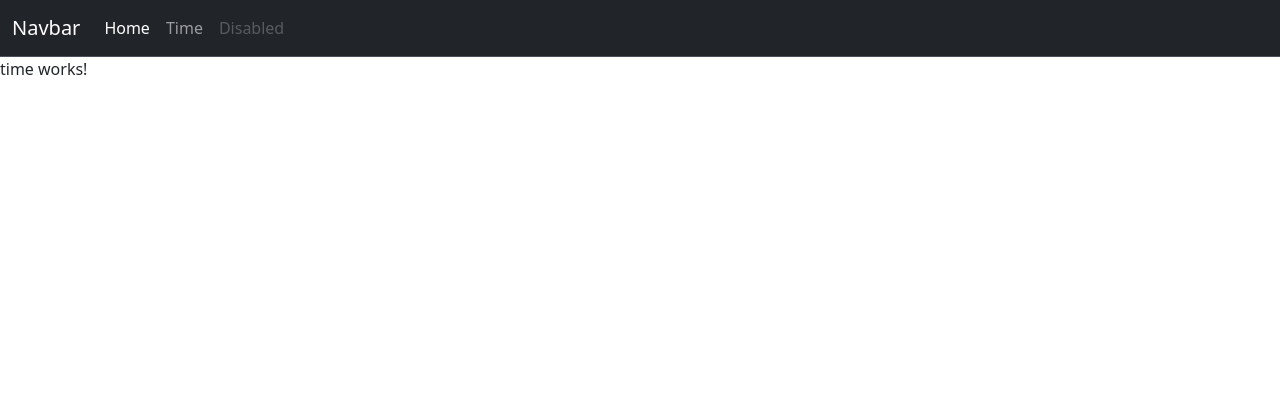
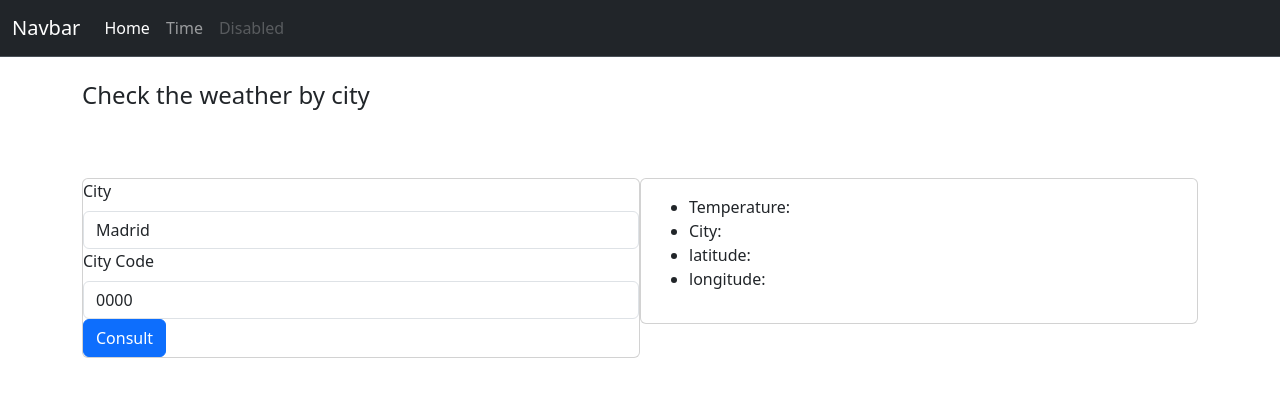
Before and after one commit to Gisl4/PrimerProyectoAngular, an Angular app: page /time in a window 1280 px wide. Shown: the top 396 px of the page. Built offline with nearby package versions, Linux system fonts and the light colour scheme.

Commit message:
time component html/css

```diff
--- a/src/app/app.module.ts
+++ b/src/app/app.module.ts
@@ -1,5 +1,6 @@
 import { NgModule } from '@angular/core';
 import { BrowserModule, provideClientHydration } from '@angular/platform-browser';
+import { ReactiveFormsModule } from '@angular/forms';
 
 import { AppRoutingModule } from './app-routing.module';
 import { AppComponent } from './app.component';
@@ -16,7 +17,8 @@ import { TimeComponent } from './components/time/time.component';
   ],
   imports: [
     BrowserModule,
-    AppRoutingModule
+    AppRoutingModule,
+    ReactiveFormsModule
   ],
   providers: [
     provideClientHydration()
--- a/src/app/components/time/time.component.css
+++ b/src/app/components/time/time.component.css
@@ -0,0 +1,4 @@
+.alignment {
+    margin-top: 60px;
+    float:left;
+}
--- a/src/app/components/time/time.component.html
+++ b/src/app/components/time/time.component.html
@@ -1 +1,30 @@
-<p>time works!</p>
+<div class="container">
+    <br>
+    <h4>Check the weather by city</h4>
+    <div class="col-lg-6 alignment card">
+        <form [formGroup]="formulario" (ngSubmit)="consult()" >
+            <div class="form-group">
+                <label for="exampleInputEmail1" class="form-label">City</label>
+                <input type="text" class="form-control" id="exampleInputEmail1" aria-describedby="emailHelp" formControlName="city">
+            </div>
+            <div class="form-group">
+                <label for="exampleInputPassword1" class="form-label">City Code</label>
+                <input type="text" class="form-control" id="exampleInputPassword1" formControlName="code">
+            </div>
+            <button type="submit" class="btn btn-primary">Consult</button>
+        </form>
+    </div>
+    <div class="col-lg-6 alignment">
+        <div class="card">
+            <div class="card-body">
+                <ul>
+                    <li>Temperature:</li>
+                    <li>City:</li>
+                    <li>latitude:</li>
+                    <li>longitude:</li>
+                </ul>
+            </div>
+        </div>
+    </div>
+
+</div>
--- a/src/app/components/time/time.component.ts
+++ b/src/app/components/time/time.component.ts
@@ -1,10 +1,33 @@
-import { Component } from '@angular/core';
+import { Component, OnInit } from '@angular/core';
+import { FormBuilder, FormGroup } from '@angular/forms';
 
 @Component({
   selector: 'app-time',
   templateUrl: './time.component.html',
   styleUrl: './time.component.css'
 })
-export class TimeComponent {
+export class TimeComponent implements OnInit {
+
+  formulario!: FormGroup;
+
+  constructor(private fb: FormBuilder) {
+    this.iniciaFormulario();
+  }
+
+  ngOnInit(): void {
+
+  }
+
+  /** Método para crear e iniciar un formulario **/
+  iniciaFormulario() {
+    this.formulario = this.fb.group({
+      city: ['Madrid'],
+      code: ['0000']
+    })
+  }
+
+  consult() {
+
+  }
 
 }
```
